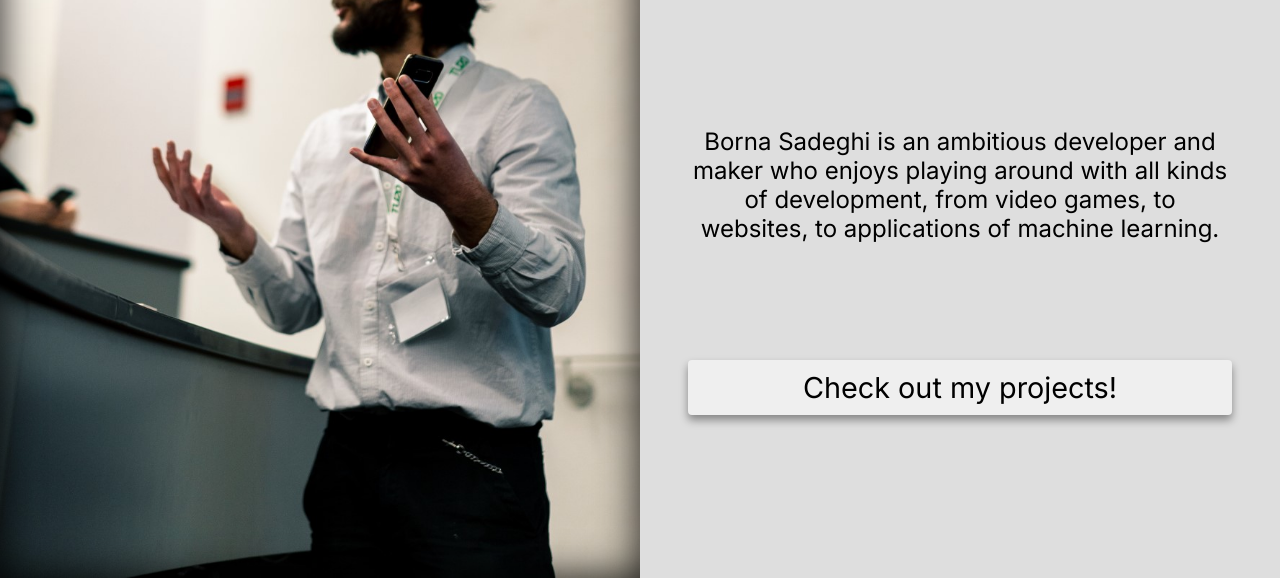
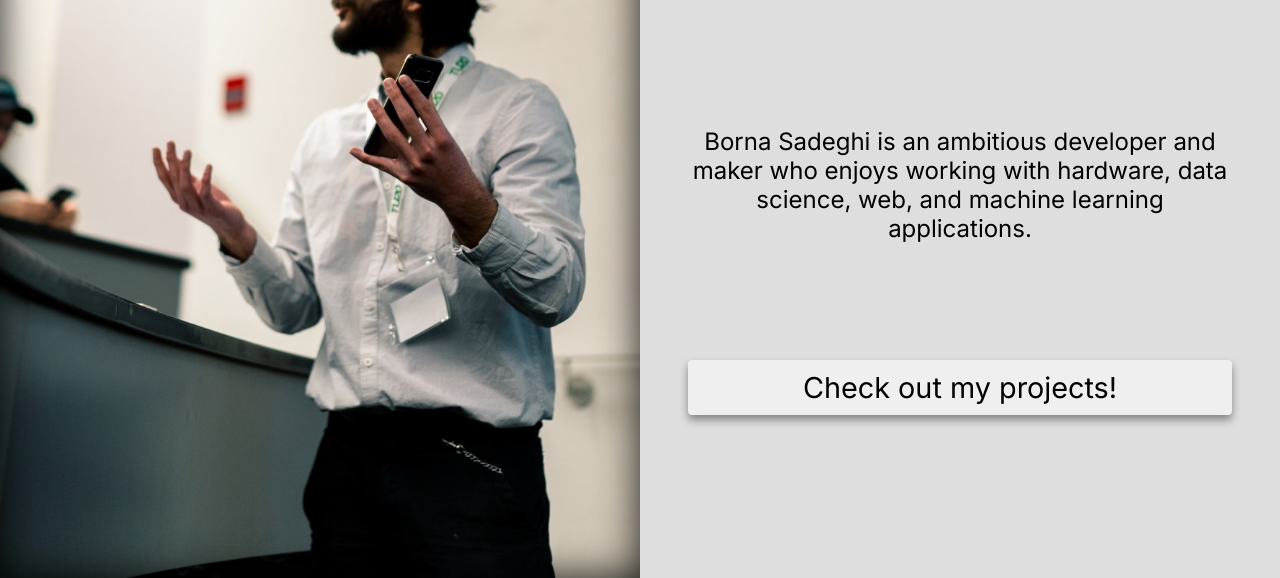
Before and after one commit to BornaSadeghi/Portfolio-Website, a plain HTML site: page index.html in a window 1280 px wide. Shown: the part 275-853 px from the top of the page. Drawn offline with Linux system fonts and the light colour scheme.

Commit message:
Update bio

```diff
--- a/index.html
+++ b/index.html
@@ -21,9 +21,8 @@
         <div class="about-description">
             <h1>Welcome to my site!</h1>
             <p>
-                Borna Sadeghi is an ambitious developer and maker who enjoys playing around with
-                all kinds of development, from video games, to websites, to applications
-                of machine learning.
+                Borna Sadeghi is an ambitious developer and maker who enjoys working with hardware,
+                data science, web, and machine learning applications.
             </p>
             <a href="projects.html" style="display: flex;">
                 <button class="go-to-projects-button">
```
